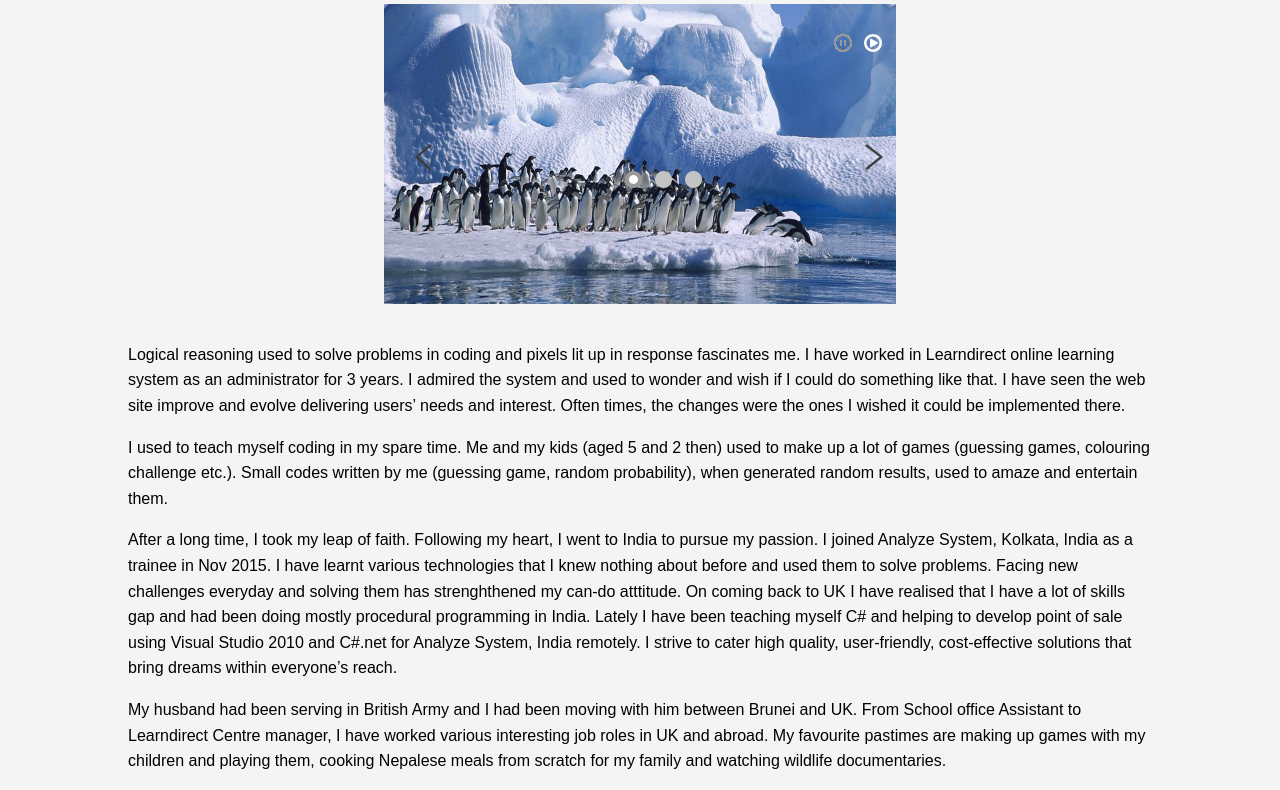
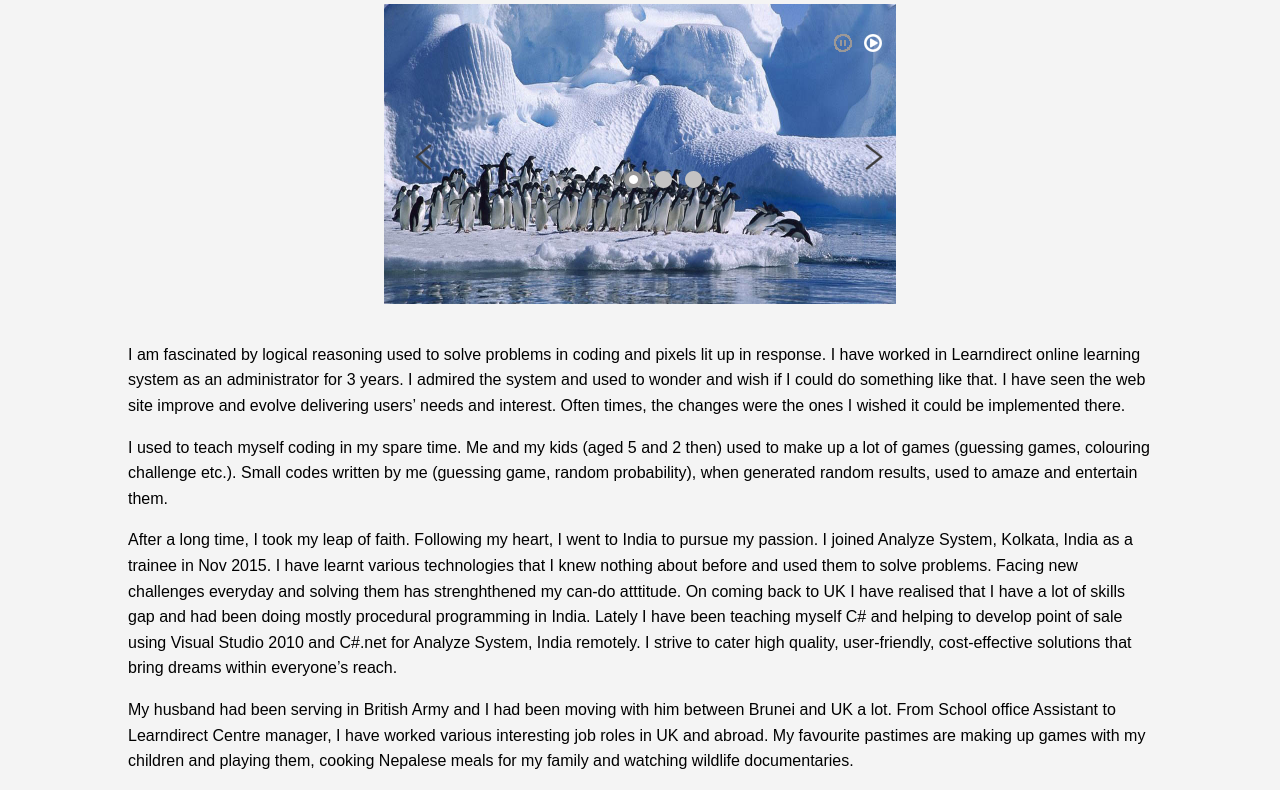
Before and after one commit to sunuwars/about_me, a plain HTML site: page index.html in a window 1280 px wide. Shown: the part 74-864 px from the top of the page. Drawn offline with Linux system fonts and the light colour scheme.

Commit message:
Update index.html

```diff
--- a/index.html
+++ b/index.html
@@ -47,7 +47,7 @@
 
 
 <div class="wrapper">
-<p>Logical reasoning used to solve problems in coding and pixels lit up in response fascinates me. I have worked in Learndirect online learning system as an administrator for 3 years. I admired the system and used to wonder and wish if I could do something like that. I have seen the web site improve and evolve delivering users’ needs and interest. Often times, the changes were the ones I wished it could be implemented there.
+<p>I am fascinated by logical reasoning used to solve problems in coding and pixels lit up in response. I have worked in Learndirect online learning system as an administrator for 3 years. I admired the system and used to wonder and wish if I could do something like that. I have seen the web site improve and evolve delivering users’ needs and interest. Often times, the changes were the ones I wished it could be implemented there.
 </p>
 
 <p>I used to teach myself coding in my spare time. Me and my kids (aged 5 and 2 then) used to make up a lot of games (guessing games, colouring challenge etc.). Small codes written by me (guessing game, random probability), when generated random results, used to amaze and entertain them.
@@ -56,7 +56,7 @@
 <p>After a long time, I took my leap of faith. Following my heart, I went to India to pursue my passion. I joined Analyze System, Kolkata, India as a trainee in Nov 2015. I have learnt various technologies that I knew nothing about before and used them to solve problems. Facing new challenges everyday and solving them has strenghthened my can-do atttitude. On coming back to UK I have realised that I have a lot of skills gap and had been doing mostly procedural programming in India. Lately I have been teaching myself C# and helping to develop point of sale using Visual Studio 2010 and C#.net for Analyze System, India remotely. I strive to cater high quality, user-friendly, cost-effective solutions that bring dreams within everyone’s reach.
 </p>
 
-<p>My husband had been serving in British Army and I had been moving with him between Brunei and UK. From School office Assistant to Learndirect Centre manager, I have worked various interesting job roles in UK and abroad. My favourite pastimes are making up games with my children and playing them, cooking Nepalese meals from scratch for my family and watching wildlife documentaries.
+<p>My husband had been serving in British Army and I had been moving with him between Brunei and UK a lot. From School office Assistant to Learndirect Centre manager, I have worked various interesting job roles in UK and abroad. My favourite pastimes are making up games with my children and playing them, cooking Nepalese meals for my family and watching wildlife documentaries.
 </div>
 <div class=".cl"></div>
 
```
